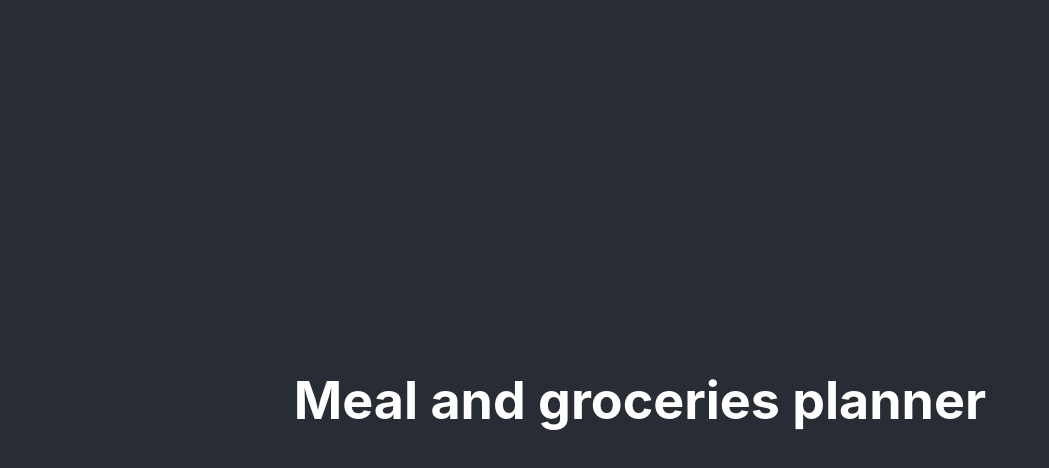
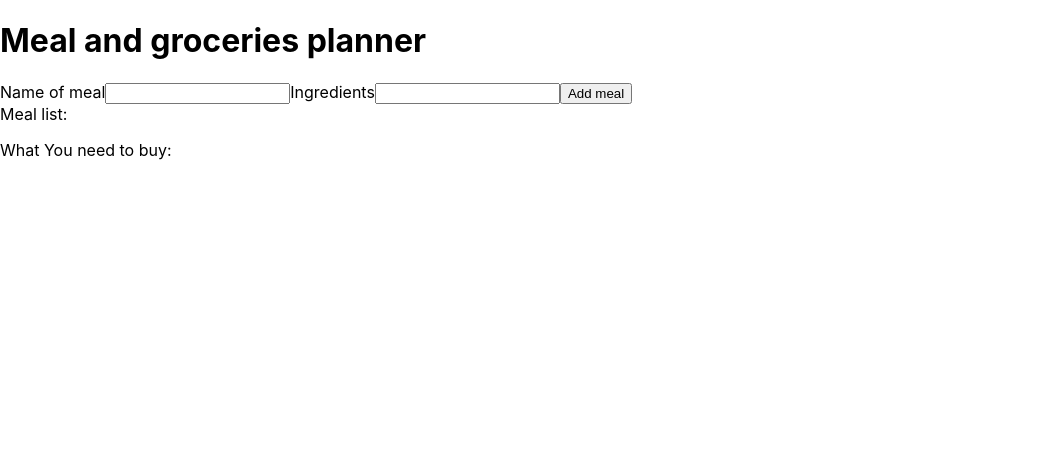
Before and after one commit to mpsujek/meals-and-groceries-planner, a React (Create React App) app: page / in a window 1280 px wide. Shown: the top 468 px of the page, without its empty margins (0-1049 px from the left). Built offline with nearby package versions, Linux system fonts and the light colour scheme.

Commit message:
Changes in logic first steps

```diff
--- a/package.json
+++ b/package.json
@@ -9,6 +9,7 @@
     "react": "^17.0.1",
     "react-dom": "^17.0.1",
     "react-scripts": "4.0.0",
+    "uuid": "^8.3.2",
     "web-vitals": "^0.2.4"
   },
   "scripts": {
--- a/src/App.css
+++ /dev/null
@@ -1,38 +0,0 @@
-.App {
-  text-align: center;
-}
-
-.App-logo {
-  height: 40vmin;
-  pointer-events: none;
-}
-
-@media (prefers-reduced-motion: no-preference) {
-  .App-logo {
-    animation: App-logo-spin infinite 20s linear;
-  }
-}
-
-.App-header {
-  background-color: #282c34;
-  min-height: 100vh;
-  display: flex;
-  flex-direction: column;
-  align-items: center;
-  justify-content: center;
-  font-size: calc(10px + 2vmin);
-  color: white;
-}
-
-.App-link {
-  color: #61dafb;
-}
-
-@keyframes App-logo-spin {
-  from {
-    transform: rotate(0deg);
-  }
-  to {
-    transform: rotate(360deg);
-  }
-}
--- a/src/App.js
+++ b/src/App.js
@@ -1,4 +1,4 @@
-import "./App.css";
+import InputFields from "./components/InputFields";
 
 function App() {
   return (
@@ -6,6 +6,7 @@ function App() {
       <header className="App-header">
         <h1>Meal and groceries planner</h1>
       </header>
+      <InputFields />
     </div>
   );
 }
--- /dev/null
+++ b/src/components/InputFields.js
@@ -0,0 +1,59 @@
+import React, { useState, useRef } from "react";
+import { v4 as uuidv4 } from "uuid";
+export default function InputFields() {
+  const [meal, setMeal] = useState([]);
+  const mealElementRef = useRef();
+  const ingredientsRef = useRef();
+
+  const addElementToList = () => {
+    const name = mealElementRef.current.value;
+    const interegients = ingredientsRef.current.value;
+
+    if (name === "") return;
+    setMeal((prevListElem) => {
+      return [
+        ...prevListElem,
+        { id: uuidv4(), name: name, interegients: interegients },
+      ];
+    });
+    mealElementRef.current.value = null;
+    ingredientsRef.current.value = null;
+  };
+
+  const list = meal.map((element) => {
+    return (
+      <li key={element.id}>{`${element.name} (${element.interegients})`}</li>
+    );
+  });
+
+  const shoppinngList = meal.map((element) => {
+    const arrayOfInteregients = element.interegients.split(",");
+    const listOfElements = [];
+    console.log(arrayOfInteregients);
+    arrayOfInteregients.forEach(function (item, index) {
+      listOfElements.push(<li key={index}>{item}</li>);
+    });
+    return listOfElements;
+  });
+  return (
+    <>
+      <label>
+        Name of meal
+        <input type="text" ref={mealElementRef} />
+      </label>
+      <label>
+        Ingredients
+        <input type="text" ref={ingredientsRef} />
+      </label>
+      <button onClick={addElementToList}>Add meal</button>
+      <div className="list">
+        <div className="">Meal list:</div>
+        <ul>{list}</ul>
+      </div>
+      <div className="shoppingList">
+        <div className="">What You need to buy:</div>
+        <ul>{shoppinngList}</ul>
+      </div>
+    </>
+  );
+}
```
Also changed, not shown: 1 other file (tests, documents, lock files or other folders).
